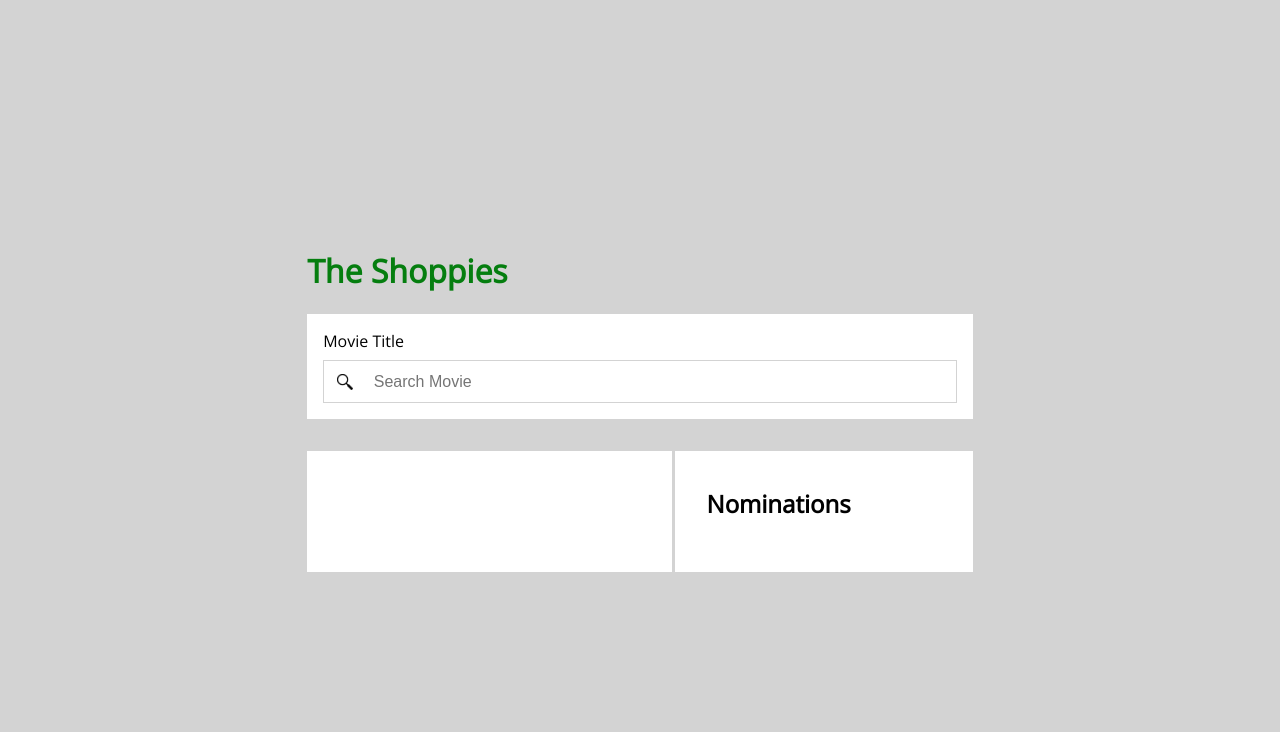
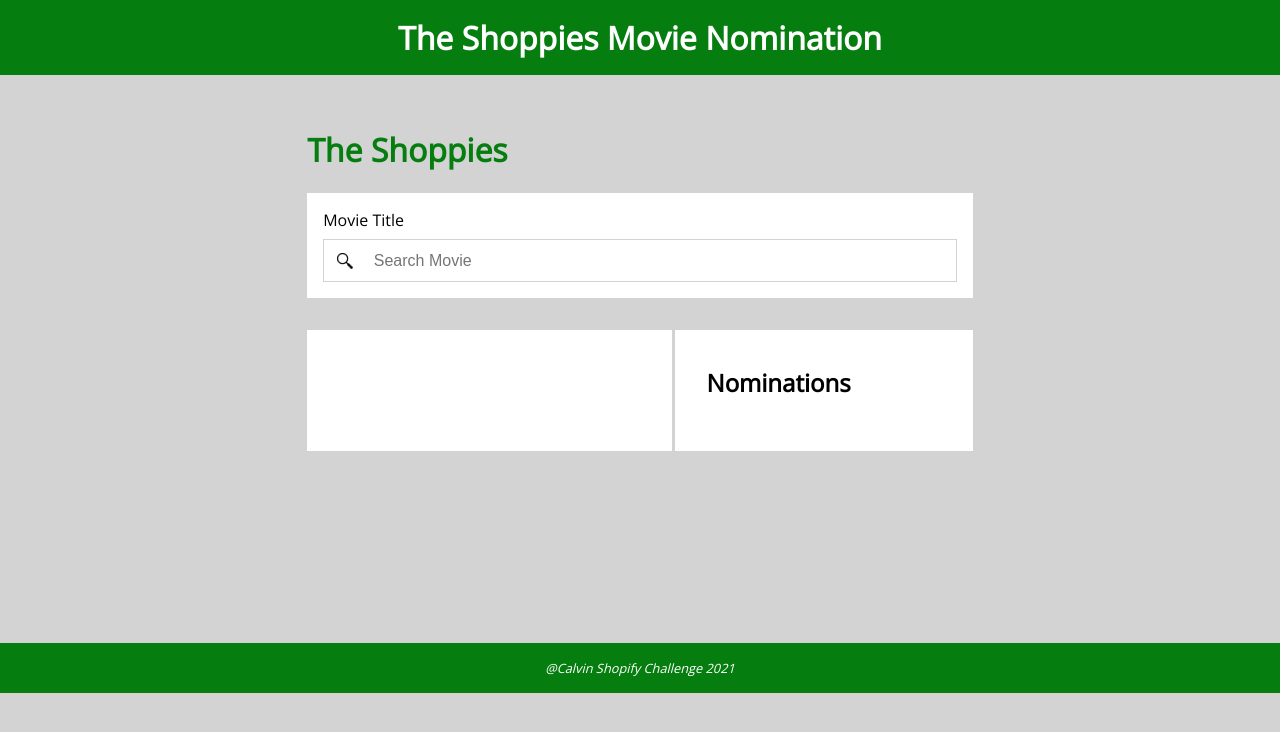
Before and after one commit to ChengCalvin/shopify-frontend-challenge, a React (Create React App) app: page / in a window 1280 px wide. Shown: the top 732 px of the page. Built offline with nearby package versions, Linux system fonts and the light colour scheme.

Commit message:
add header and footer

```diff
--- a/src/App.js
+++ b/src/App.js
@@ -1,13 +1,17 @@
 import "./App.css";
 
+import Header from "./components/Header/Header";
 import SearchPage from "./components/Pages/SearchPage";
+import Footer from "./components/Footer/Footer";
 
 function App() {
   return (
     <div className="App">
-      <main>
-        <SearchPage />
-      </main>
+      <Header />
+
+      <SearchPage />
+
+      <Footer />
     </div>
   );
 }
--- /dev/null
+++ b/src/components/Footer/Footer.css
@@ -0,0 +1,17 @@
+footer {
+  width: 100vw;
+  height: fit-content;
+  background-color: #057e0f;
+  color: white;
+  margin-top: 12rem;
+  position: relative;
+  bottom: 0;
+}
+
+footer p {
+  padding-top: 1rem;
+  padding-bottom: 1rem;
+  margin: 0;
+  font-style: italic;
+  font-size: 0.8rem;
+}
--- /dev/null
+++ b/src/components/Footer/Footer.js
@@ -0,0 +1,11 @@
+import React from "react";
+
+import "./Footer.css";
+
+const Footer = () => (
+  <footer>
+    <p>@Calvin Shopify Challenge 2021</p>
+  </footer>
+);
+
+export default Footer;
--- /dev/null
+++ b/src/components/Header/Header.css
@@ -0,0 +1,15 @@
+header {
+  width: 100vw;
+  height: fit-content;
+  top: 0;
+  background-color: #057e0f;
+  color: white;
+  margin-bottom: 2rem;
+}
+
+header h1 {
+  margin: 0;
+  font-size: 2rem;
+  padding-top: 1rem;
+  padding-bottom: 1rem;
+}
--- /dev/null
+++ b/src/components/Header/Header.js
@@ -0,0 +1,10 @@
+import React from "react";
+import "./Header.css";
+
+const Header = () => (
+  <header>
+    <h1>The Shoppies Movie Nomination</h1>
+  </header>
+);
+
+export default Header;
--- a/src/components/Pages/SearchPage.css
+++ b/src/components/Pages/SearchPage.css
@@ -3,7 +3,6 @@
   flex-direction: column;
   justify-content: center;
   align-items: flex-start;
-  height: 100vh;
   padding-left: 24vw;
   padding-right: 24vw;
 }
--- a/src/components/Pages/SearchPage.js
+++ b/src/components/Pages/SearchPage.js
@@ -32,6 +32,7 @@
   };
 
   return (
+    <main>
       <div className="container">
         {nomineeList.length === 5 ? (
           <div className="banner">You have added 5 movies!</div>
@@ -59,6 +60,7 @@
           <NomineeList />
         </div>
       </div>
+    </main>
   );
 };
 
```
Also changed, not shown: 1 other file (tests, documents, lock files or other folders). Lines whose indentation alone changed are shown as unchanged.
